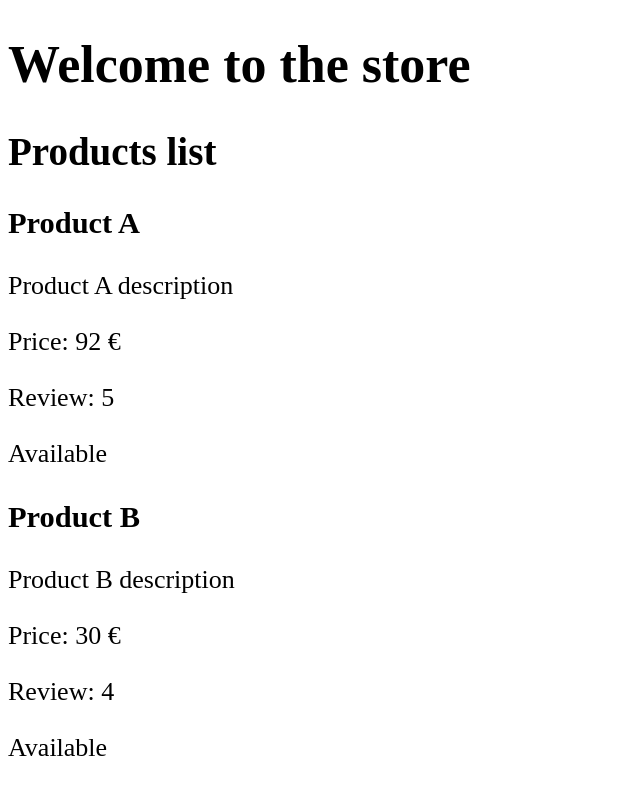
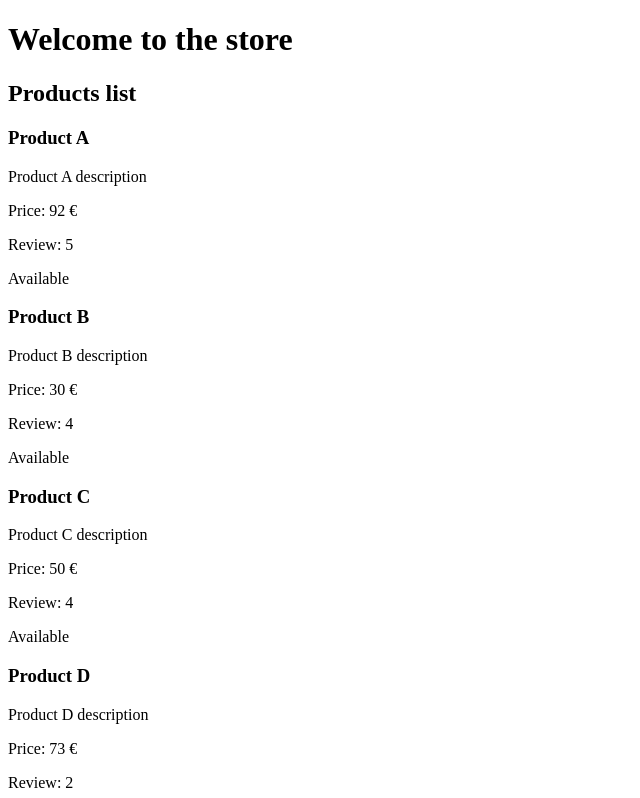
Before and after one commit to medaimane/react.js-crash-course, a React (Create React App) app: page / in a window 1280 px wide. Shown: the top 798 px of the page, without its empty margins (0-640 px from the left). Built offline with nearby package versions, Linux system fonts and the light colour scheme.

Commit message:
create product item component

```diff
--- a/src/components/app/App.css
+++ /dev/null
@@ -1,5 +0,0 @@
-html,
-body {
-    min-height: 100vh;
-    font-size: calc(10px + 2vmin);
-}
--- a/src/components/app/App.js
+++ b/src/components/app/App.js
@@ -1,6 +1,5 @@
 import React, {Component} from 'react';
-import './App.css';
-import Products from '../products/Products';
+import ProductsList from '../products-list/ProductsList';
 
 class App extends Component {
     state = {
@@ -50,7 +49,7 @@ class App extends Component {
                 </header>
                 <div>
                     <h2>Products list</h2>
-                    <Products products={this.state.products}/>
+                    <ProductsList products={this.state.products}/>
                 </div>
             </main>
         );
--- /dev/null
+++ b/src/components/product-item/ProductItem.js
@@ -0,0 +1,20 @@
+import React, {Component} from 'react';
+
+class ProductsItem extends Component {
+    render() {
+        const product = this.props.product;
+        return (
+            <div key={product.id} className="ProductCard">
+                <h3 className="ProductName">{this.props.product.name}</h3>
+                <p>{product.description}</p>
+                <div>
+                    <p>Price: {product.price}</p>
+                    <p>Review: {product.review}</p>
+                    <p>{product.isAvailable ? 'Available' : 'Not Available'}</p>
+                </div>
+            </div>
+        )
+    }
+}
+
+export default ProductsItem;
--- /dev/null
+++ b/src/components/products-list/ProductsList.js
@@ -0,0 +1,13 @@
+import React, {Component} from 'react';
+import ProductsItem from '../product-item/ProductItem';
+
+class ProductsList extends Component {
+    render() {
+        return this.props.products.map(
+            (product) => (
+                <ProductsItem product={product} />
+            ));
+    }
+}
+
+export default ProductsList;
--- a/src/components/products/Products.js
+++ /dev/null
@@ -1,21 +0,0 @@
-import React, {Component} from 'react';
-import './Products.css';
-
-class Products extends Component {
-    render() {
-        return this.props.products.map(
-            (product) => (
-                <div key={product.id} className="ProductCard">
-                    <h3 className="ProductName">{product.name}</h3>
-                    <p>{product.description}</p>
-                    <div>
-                        <p>Price: {product.price}</p>
-                        <p>Review: {product.review}</p>
-                        <p>{product.isAvailable ? 'Available' : 'Not Available'}</p>
-                    </div>
-                </div>
-            ));
-    }
-}
-
-export default Products;
```
Also changed, not shown: src/components/products/Products.css (deleted).
